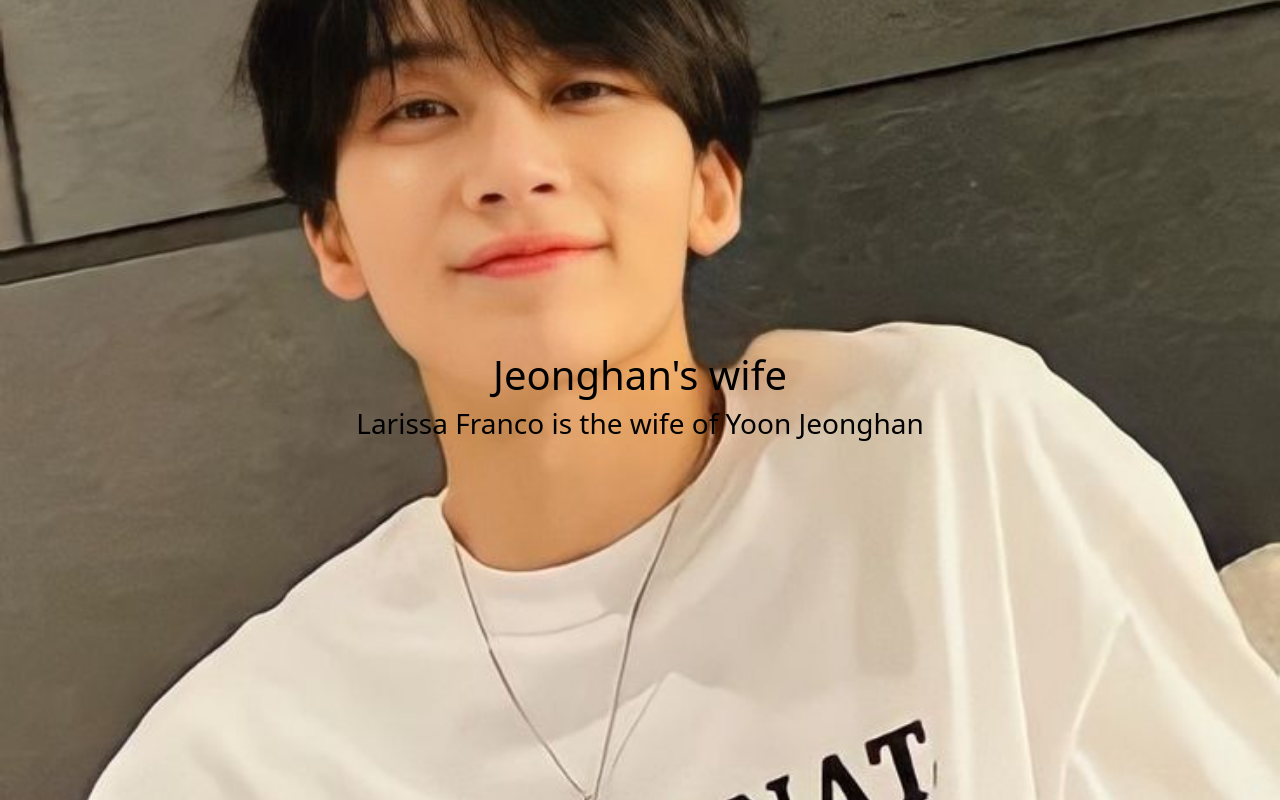
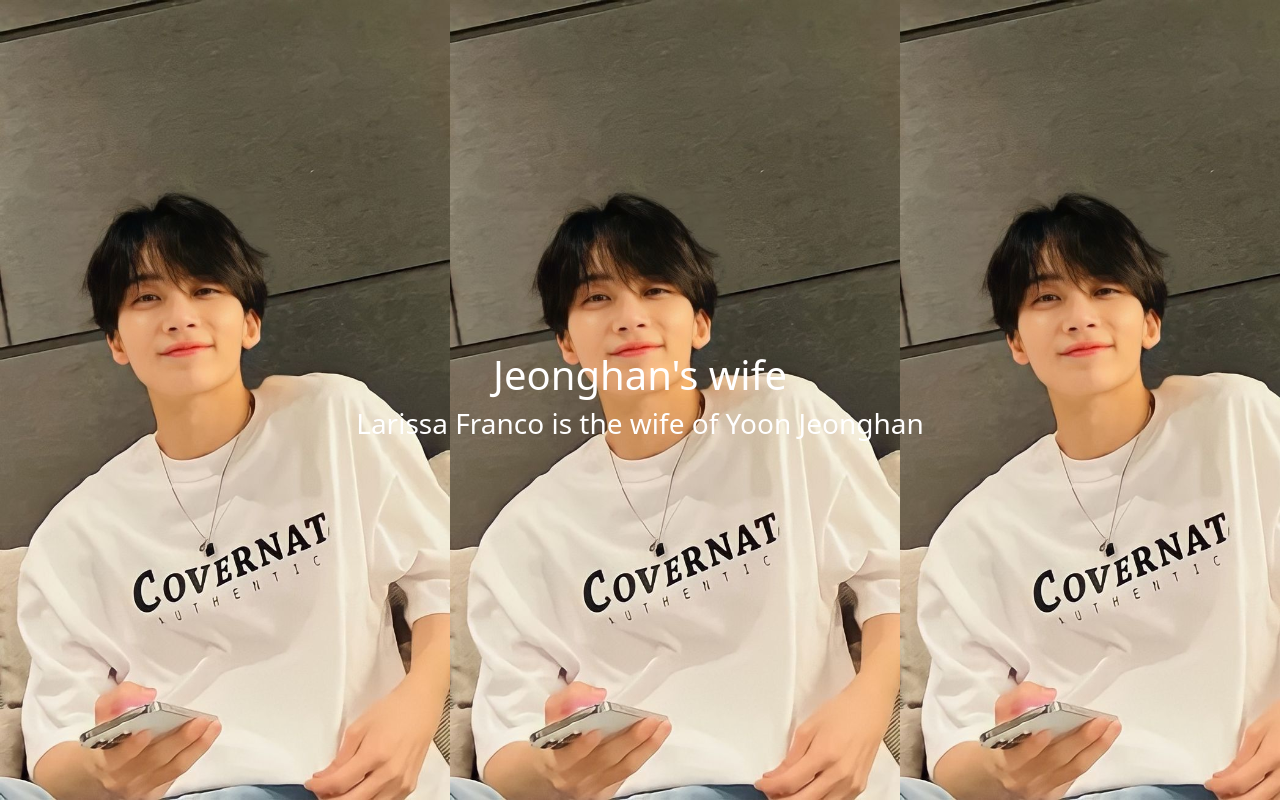
Before and after one commit to sakura-lxver/wicshacks2024, a React (Create React App) app: page /jeonghan in a window 1280 px wide. Built offline with nearby package versions, Linux system fonts and the light colour scheme.

Commit message:
fixed jeonghan

```diff
--- a/src/css/App.css
+++ b/src/css/App.css
@@ -35,10 +35,6 @@
   align-items: center;
   text-align: center;
 }
-
-.background-content {
-  color: black;
-}
 .scroll-down-btn-container {
   position: absolute;
   bottom: 20px;
--- a/src/css/Jeonghan.css
+++ b/src/css/Jeonghan.css
@@ -3,11 +3,15 @@
   }
 .background {
     background-image: url("../../public/jeonghan.jpg");
-    background-size: cover;
-    background-position: center;
+    background-size:contain;
+    background-position: fixed;
     height: 100vh;
     display: flex;
     justify-content: center;
     align-items: center;
     text-align: center;
   }
+
+.background-content {
+    color: white;
+  }
```
